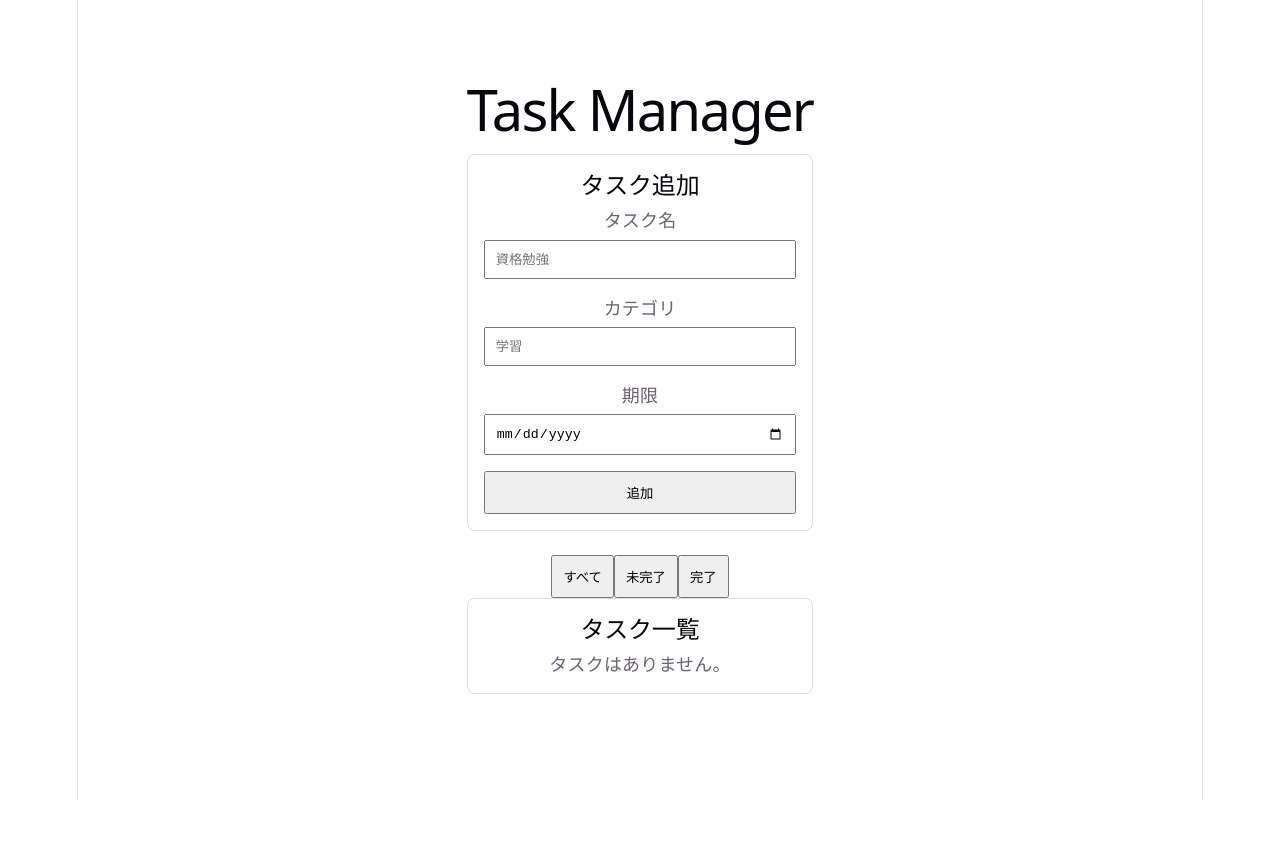
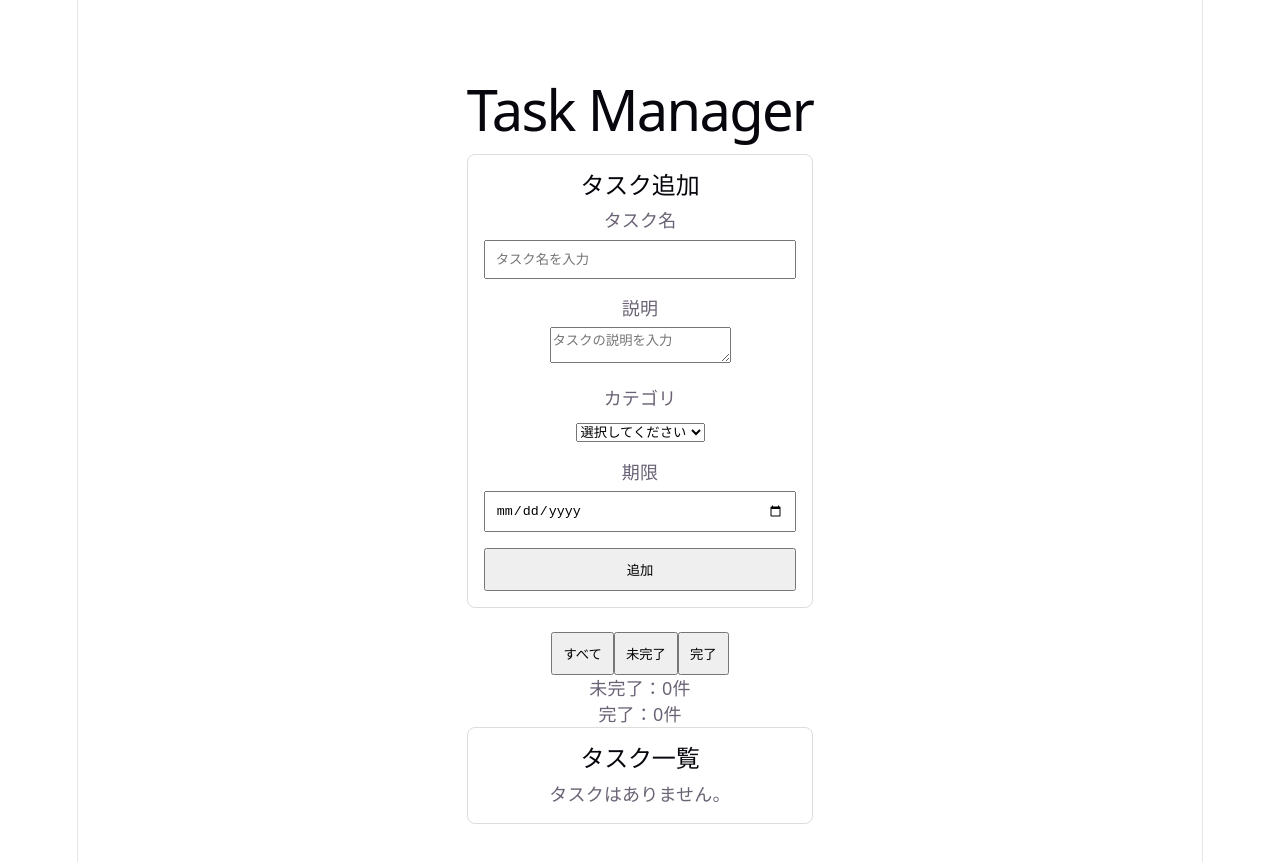
Before and after one commit to rs1599/task-manager, a React (Vite) app: page / in a window 1280 px wide. Shown: the top 862 px of the page. Before the commit the page ends 800 px from the top, so only its background shows below. Built offline with nearby package versions, Linux system fonts and the light colour scheme.

Commit message:
add display category deadline

```diff
--- a/src/App.tsx
+++ b/src/App.tsx
@@ -13,12 +13,14 @@ function App() {
 
   const addTask = (
     title: string,
+    description: string,
     category: string,
     deadline: string
   ) => {
     const newTask: Task = {
       id: crypto.randomUUID(),
       title,
+      description,
       category,
       deadline,
       completed: false,
@@ -49,6 +51,9 @@ function App() {
     return true;
   });
 
+  const activeCount = tasks.filter((task) => !task.completed).length;
+  const completedCount = tasks.filter((task) => task.completed).length;
+
   useEffect(() => {
     localStorage.setItem("tasks", JSON.stringify(tasks));
   }, [tasks]);
@@ -73,6 +78,11 @@ function App() {
         </button>
       </div>
 
+      <div className="task-summary">
+        <p>未完了：{activeCount}件</p>
+        <p>完了：{completedCount}件</p>
+      </div>
+
       <List
         tasks={filteredTasks}
         toggleTask={toggleTask}
--- a/src/components/Form.tsx
+++ b/src/components/Form.tsx
@@ -3,6 +3,7 @@ import { useState, type FormEvent } from "react";
 type Props = {
   onAddTask: (
     title: string,
+    description: string,
     category: string,
     deadline: string
   ) => void;
@@ -10,17 +11,19 @@ type Props = {
 
 function Form({ onAddTask }: Props) {
   const [title, setTitle] = useState("");
+  const [description, setDescription] = useState("");
   const [category, setCategory] = useState("");
   const [deadline, setDeadline] = useState("");
 
-const handleSubmit = (e: FormEvent<HTMLFormElement>) => {
+  const handleSubmit = (e: FormEvent<HTMLFormElement>) => {
     e.preventDefault();
 
     if (!title.trim()) return;
 
-    onAddTask(title, category, deadline);
+    onAddTask(title, description, category, deadline);
 
     setTitle("");
+    setDescription("");
     setCategory("");
     setDeadline("");
 
@@ -36,21 +39,36 @@ const handleSubmit = (e: FormEvent<HTMLFormElement>) => {
           <input
             id="title"
             type="text"
-            placeholder="資格勉強"
+            placeholder="タスク名を入力"
             value={title}
             onChange={(e) => setTitle(e.target.value)}
           />
         </div>
 
         <div>
+          <label htmlFor="description">説明</label>
+          <textarea
+            id="description"
+            placeholder="タスクの説明を入力"
+            value={description}
+            onChange={(e) => setDescription(e.target.value)}
+          />
+        </div>
+
+        <div>
           <label htmlFor="category">カテゴリ</label>
-          <input
+          <select
             id="category"
-            type="text"
-            placeholder="学習"
             value={category}
             onChange={(e) => setCategory(e.target.value)}
-          />
+          >
+            <option value="">選択してください</option>
+            <option value="学習">学習</option>
+            <option value="仕事">仕事</option>
+            <option value="プライベート">プライベート</option>
+            <option value="買い物">買い物</option>
+            <option value="その他">その他</option>
+          </select>
         </div>
 
         <div>
--- a/src/components/TaskItem.tsx
+++ b/src/components/TaskItem.tsx
@@ -13,7 +13,15 @@ function TaskItem({ task, toggleTask }: Props) {
         checked={task.completed}
         onChange={() => toggleTask(task.id)}
       />
-      {task.title}
+      <div>
+        <h3>{task.title}</h3>
+        <p>{task.description}</p>
+
+        <div className="task-meta">
+          {task.category && <span>{task.category}</span>}
+          {task.deadline && <span>{task.deadline}</span>}
+        </div>
+      </div>
     </li>
   );
 }
```
Also changed, not shown: src/types/task.ts (+5 -4 lines).
